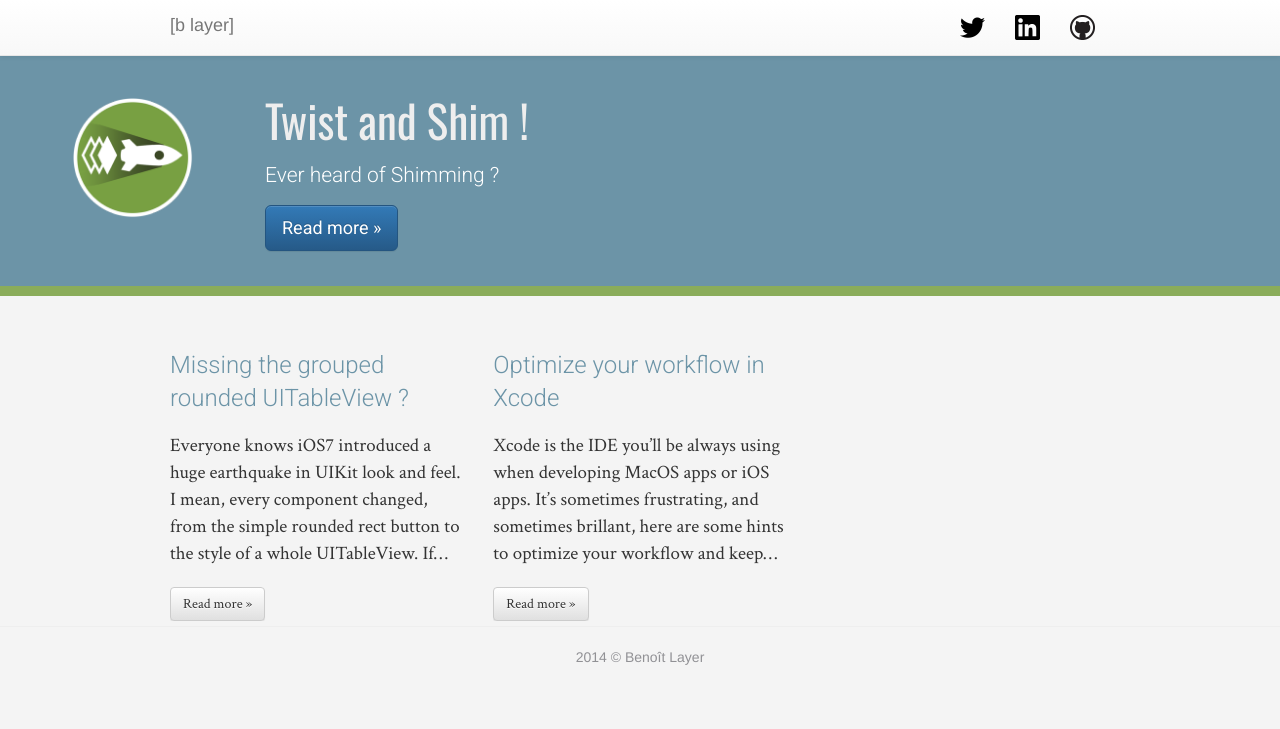
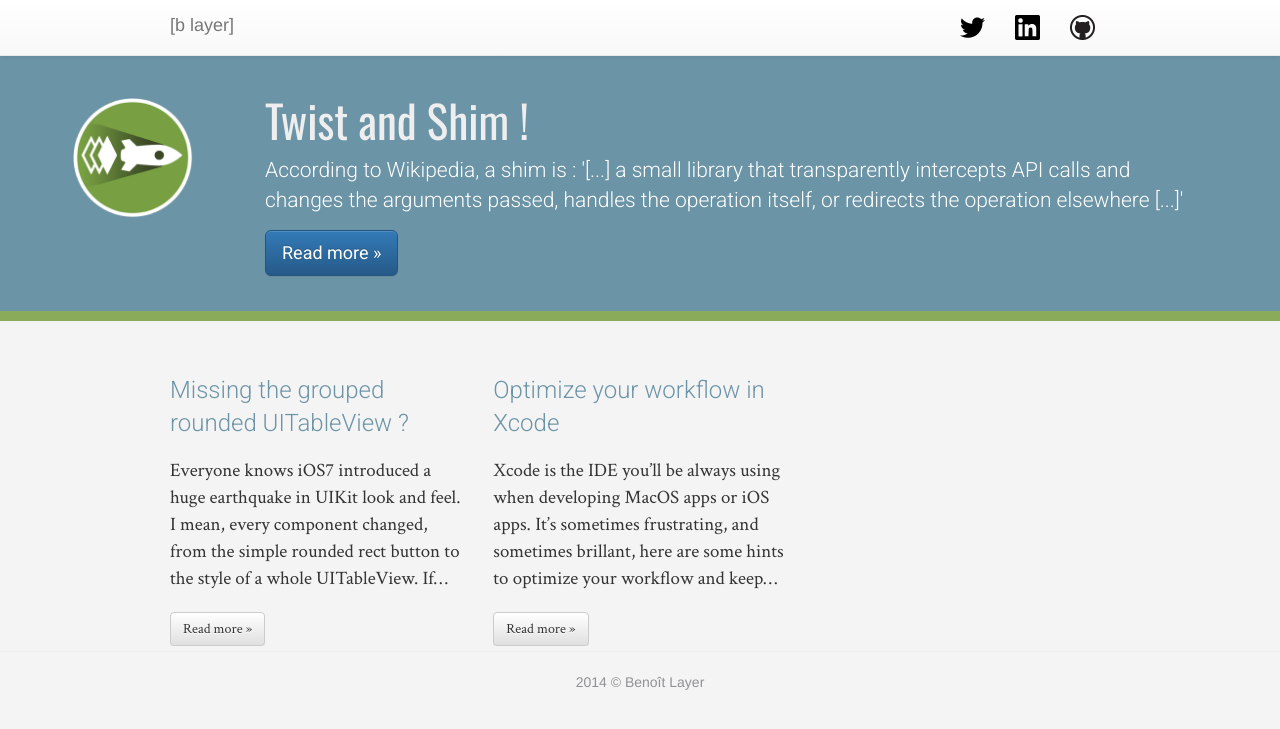
Before and after one commit to notbenoit/notbenoit.github.io, a Jekyll site: the page built from index.html, in a window 1280 px wide. Shown: the top 729 px of the page. Built offline with Jekyll 4.4.1, drawn with Linux system fonts in a browser that asks for light colours; nearby versions of some CDN libraries; Markdown is read by kramdown in place of the engine named in the settings.

Commit message:
Added an explicit excerpt for last post about shimming.

```diff
--- a/_posts/2015-01-30-twist-and-shim.markdown
+++ b/_posts/2015-01-30-twist-and-shim.markdown
@@ -5,6 +5,9 @@ date:   2015-02-01 00:15:00
 categories: Development
 tags: swift shimming shim
 author: "Benoît Layer"
+excerpt: "According to Wikipedia, a shim is :
+'[...] a small library that transparently intercepts API calls and changes the arguments passed, handles the operation itself, or redirects the operation elsewhere [...]'
+"
 ---
 
 Ever heard of Shimming ?
@@ -14,7 +17,6 @@ According to [Wikipedia][shim_wikipedia], a shim is :
 {% highlight text %}
 [...] a small library that transparently intercepts API calls and changes the arguments passed, handles the operation itself, or redirects the operation elsewhere [...]
 {% endhighlight %}
-
 
 At the WWDC 2014 ([233][233]), Elizabeth Reid showed what they called in the iWork team **Shimming**. It is simply conditional compilation in order to use the same code on both iOS and OSX.
 
```
